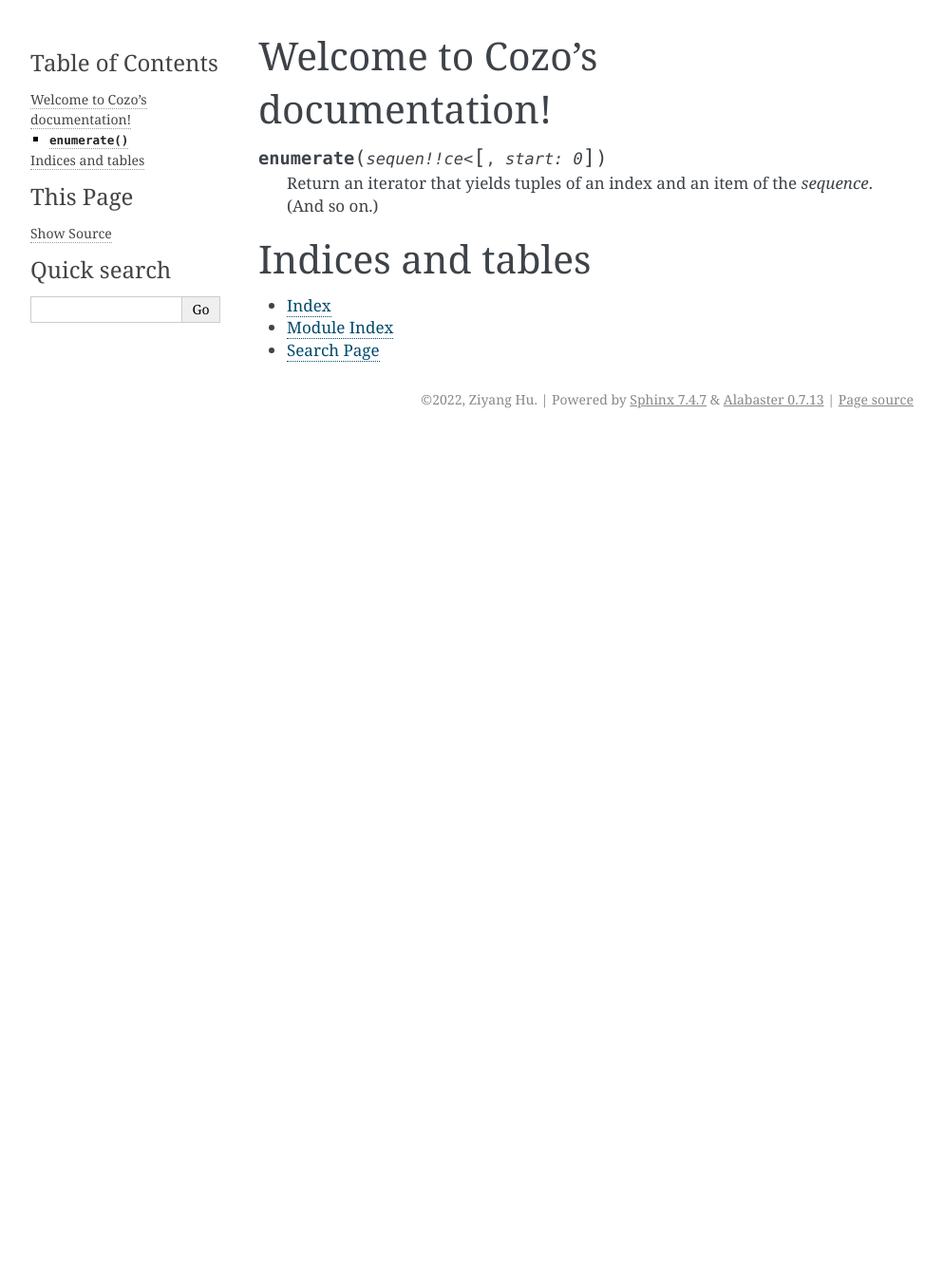
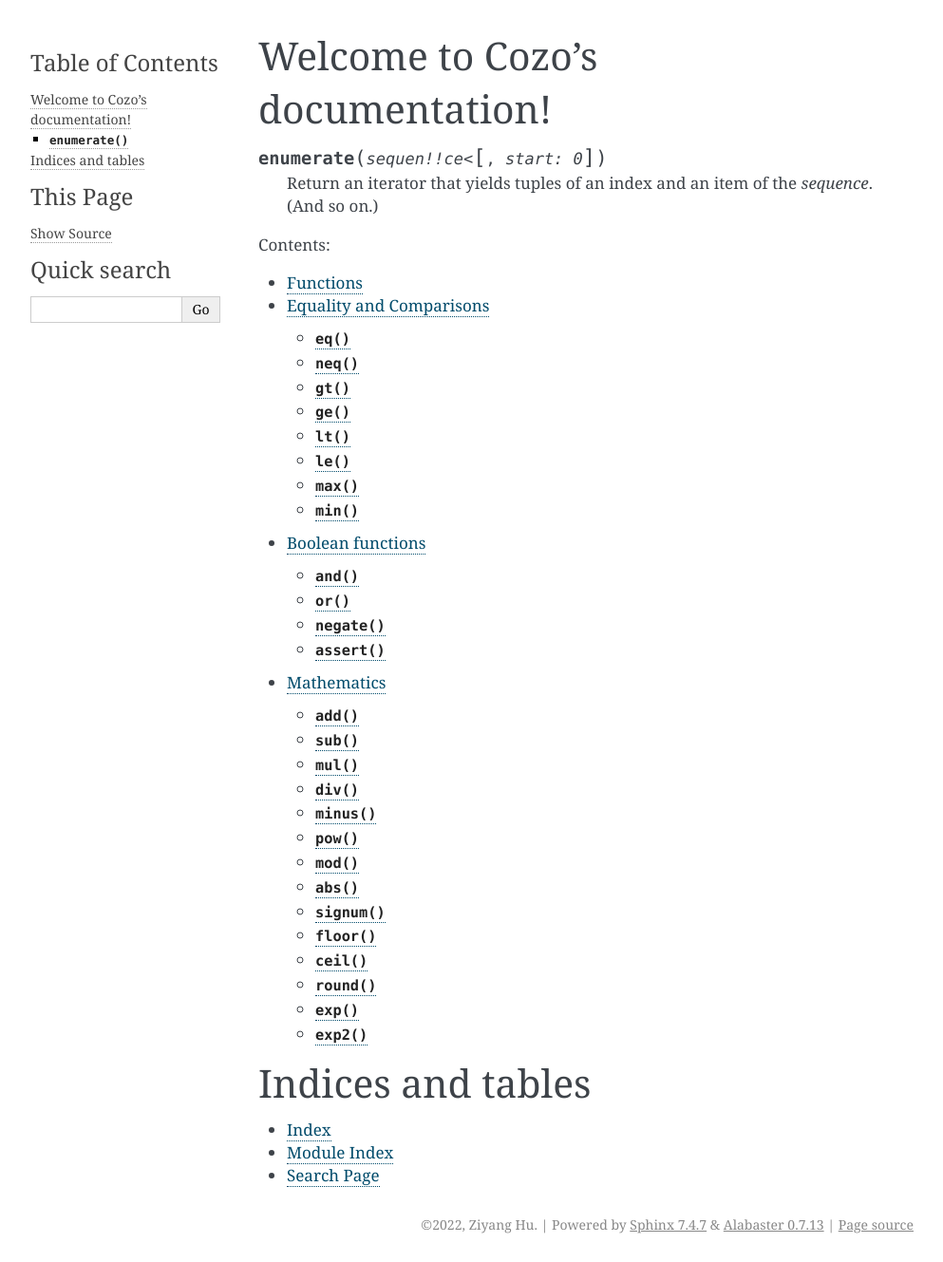
Before and after one commit to cozodb/cozo, a Sphinx documentation site: the page built from docs/source/index.rst, in a window 1280 px wide. Shown: the whole page at 95% size, without its empty margins (148-1141 px from the left). Built offline with Sphinx 7.4.7, drawn with Linux system fonts in a browser that asks for light colours; before the commit the page ends 900 px from its top, so only the background shows below that; some of the changed lines change nothing that is shown.

Commit message:
migrating docs

```diff
--- /dev/null
+++ b/docs/source/functions.rst
@@ -0,0 +1,162 @@
+=========
+Functions
+=========
+
+This page describes all functions that can be used in expressions in Cozo.
+
+All function arguments in Cozo are immutable.
+
+All functions except those having names starting with ``rand_`` are deterministic.
+
+========================
+Equality and Comparisons
+========================
+
+.. function:: eq(x, y)
+
+    Equality comparison. The operator form is ``x == y`` or ``x = y``. The two arguments of the equality can be of different types, in which case the result is ``false``.
+
+.. NOTE::
+
+    The unify operation ``?var <- 1`` is equivalent to ``?var == 1`` if ``?var`` is bound.
+
+.. function:: neq(x, y)
+
+    Inequality comparison. The operator form is ``x != y``. The two arguments of the equality can be of different types, in which case the result is ``true``.
+
+.. function:: gt(x, y)
+
+    Equivalent to ``x > y``
+
+.. function:: ge(x, y)
+
+    Equivalent to ``x >= y``
+
+.. function:: lt(x, y)
+
+    Equivalent to ``x < y``
+
+.. function:: le(x, y)
+
+    Equivalent to ``x <= y``
+
+
+.. NOTE::
+
+    The four comparison operators can only compare values of the same value type. Integers and floats are of the same type ``Number``.
+
+.. function:: max(x, ...)
+
+    Returns the maximum of the arguments. Can only be applied to numbers.
+
+.. function:: min(x, ...)
+
+    Returns the minimum of the arguments. Can only be applied to numbers.
+
+=================
+Boolean functions
+=================
+
+.. function:: and(...)
+
+    Variadic conjunction. For binary arguments it is equivalent to ``x && y``.
+
+.. function:: or(..)
+
+    Variadic disjunction. For binary arguments it is equivalent to ``x || y``.
+
+.. function:: negate(x)
+
+    Negation. Equivalent to ``!x``.
+
+.. function:: assert(x, ...)
+
+    Returns ``true`` if ``x`` is ``true``, otherwise will raise an error containing all its arguments as the error message.
+
+=================
+Mathematics
+=================
+
+.. function:: add(...)
+
+    Variadic addition. The binary version is the same as ``x + y``.
+
+.. function:: sub(x, y)
+
+    Equivalent to ``x - y``.
+
+.. function:: mul(...)
+
+    Variadic multiplication. The binary version is the same as ``x * y``.
+
+.. function:: div(x, y)
+
+    Equivalent to ``x / y``.
+
+.. function:: minus(x)
+
+    Equivalent to ``-x``.
+
+.. function:: pow(x, y)
+
+    Raises ``x`` to the power of ``y``. Equivalent to ``x ^ y``. Always returns floating number.
+
+.. function:: mod(x, y)
+
+    Returns the remainder when ``x`` is divided by ``y``. Arguments can be floats. The returned value has the same sign as ``x``.  Equivalent to ``x % y``.
+
+.. function:: abs(x)
+
+    Returns the absolute value.
+
+.. function:: signum(x)
+
+    Returns ``1``, ``0`` or ``-1``, whichever has the same sign as the argument, e.g. ``signum(to_float('NEG_INFINITY')) == -1``, ``signum(0.0) == 0``, but ``signum(-0.0) == -1``. Returns ``NAN`` when applied to ``NAN``.
+
+.. function:: floor(x)
+
+    Returns the floor of ``x``.
+
+.. function:: ceil(x)
+
+    Returns the ceiling of ``x``.
+
+.. function:: round(x)
+
+    Returns the nearest integer to the argument (represented as Float if the argument itself is a Float). Round halfway cases away from zero. E.g. ``round(0.5) == 1.0``, ``round(-0.5) == -1.0``, ``round(1.4) == 1.0``.
+
+.. function:: exp(x)
+
+    Returns the exponential of the argument, natural base.
+
+.. function:: exp2(x)
+
+    Returns the exponential base 2 of the argument. Always returns a float.
+
+.. function::ln(x)
+
+    Returns the natual logarithm.
+
+.. function::log2(x)
+
+    Returns the logarithm base 2.
+
+.. function::log10(x)
+
+    Returns the logarithm base 10.
+
+`sin(x)`, `cos(x)`, `tan(x)`: the sine, cosine, and tangent trigonometric functions.
+
+`asin(x)`, `acos(x)`, `atan(x)`: the inverse functions to sine, cosine and tangent.
+
+`atan2(x, y)`: the inverse tangent but passing `x` and `y` separately, c.f. [atan2 on Wikipedia](https://en.wikipedia.org/wiki/Atan2).
+
+`sinh(x)`, `cosh(x)`, `tanh(x)`, `asinh(x)`, `acosh(x)`, `atanh(x)`: the hyperbolic sine, cosine, tangent and their inverses.
+
+`deg_to_rad(x)`: converts degrees to radians.
+
+`rad_to_deg(x)`: converts radians to degrees.
+
+`haversine(a_lat, a_lon, b_lat, b_lon)`: returns the angle measured in radians between two points on a sphere specified by their latitudes and longitudes. The inputs are in radians. You probably want the next function since most maps measure angles in radians. See [Haversine formula](https://en.wikipedia.org/wiki/Haversine_formula) for more details.
+
+`haversine_deg_input(a_lat, a_lon, b_lat, b_lon)`: same as the previous function, but the inputs are in degrees instead of radians. The return value is still in radians. If you want the approximate distance measured on the surface of the earth instead of the angle between two points, multiply the result by the radius of the earth, which is about `6371` kilometres, `3959` miles, or `3440` nautical miles.
--- a/docs/source/index.rst
+++ b/docs/source/index.rst
@@ -15,6 +15,7 @@
    :maxdepth: 2
    :caption: Contents:
 
+   functions
 
 
 Indices and tables
```
